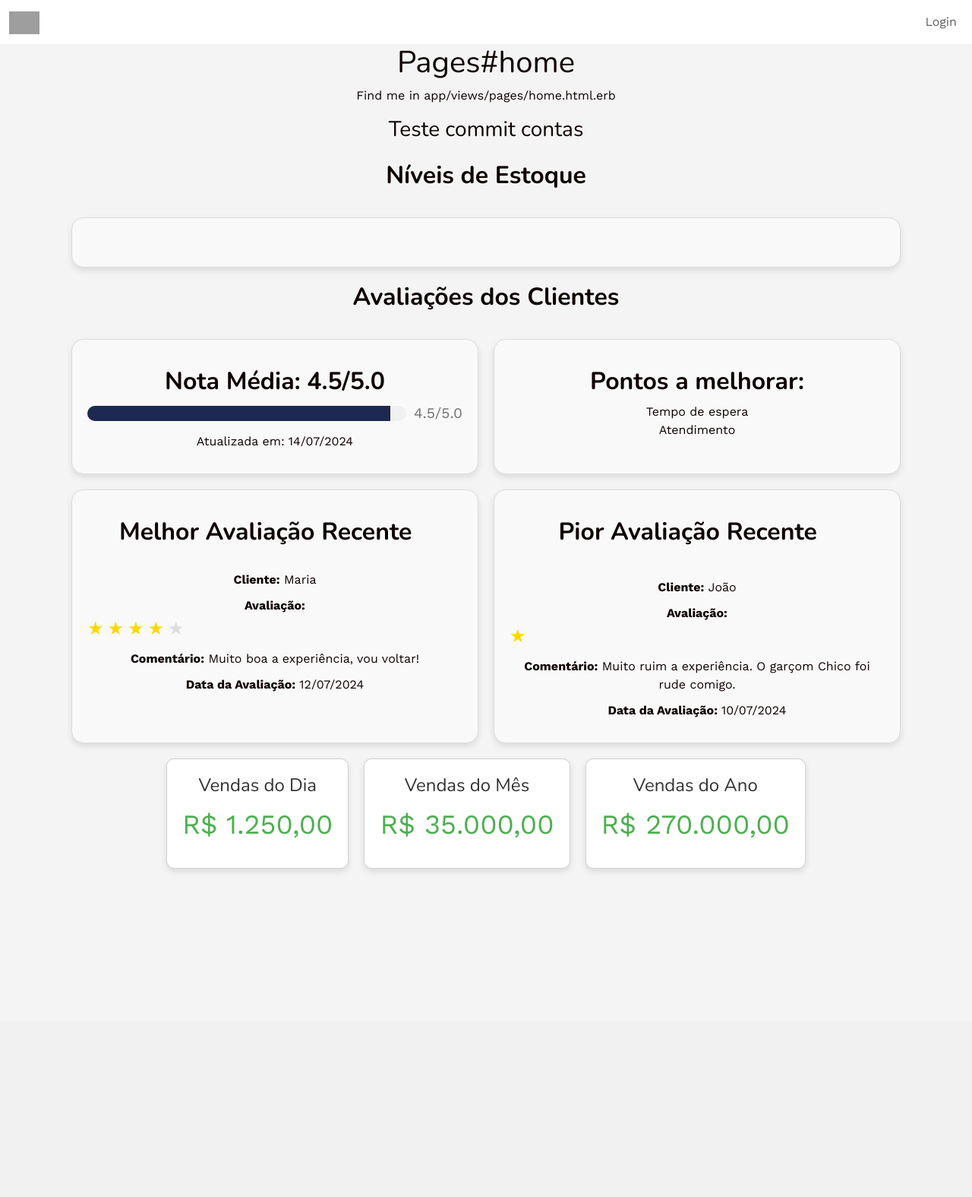
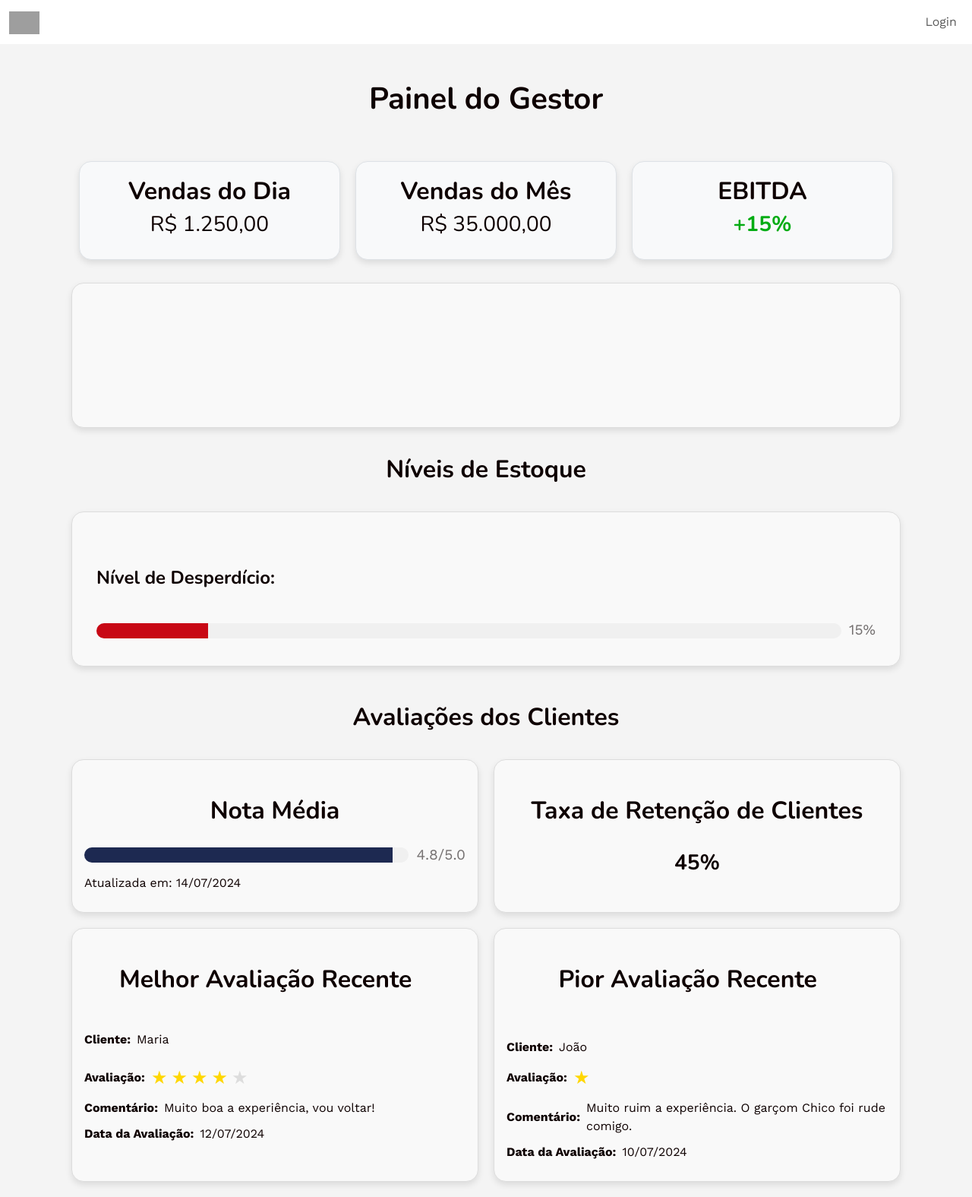
Before and after one commit to KaioRG5/hackathon2024, a Rails app: page / in a window 1280 px wide. Shown: the whole page at 76% size. Before the commit the page ends 1146 px from the top, so only its background shows below. Run offline with Rails 7, Linux system fonts and the light colour scheme; a map, chart or similar area stays blank; style sheets or scripts are compiled from the project's sources; parts of the project's set-up code (start-up, migrations or seed data) failed here and were passed over; some libraries are stand-ins or nearby versions; grey boxes are pictures that could not be loaded.

Commit message:
update page layout

```diff
--- /dev/null
+++ b/app/assets/stylesheets/components/_card.scss
@@ -0,0 +1,31 @@
+.values {
+  display: flex;
+  justify-content: space-around; // Adjust spacing as needed
+  align-items: stretch; // Make sure cards have the same height
+  flex-wrap: wrap; // Allows wrapping if screen size is small
+}
+
+.sales-card {
+  flex: 1;
+  min-width: 250px; // Ensures cards have a minimum width
+  margin: 10px; // Adjust margin between cards as needed
+  padding: 20px; // Adjust padding as needed
+  background-color: #f8f9fa; // Adjust background color as needed
+  border: 1px solid #dee2e6; // Adjust border color as needed
+  border-radius: 16px; // Adjust border-radius as needed
+  box-shadow: 0 2px 4px rgba(0, 0, 0, 0.1); // Optional: adds a shadow
+  text-align: center;
+
+  box-shadow: 0 4px 8px rgba(0, 0, 0, 0.1); // Adjust shadow as needed
+  transition: transform 0.3s ease, box-shadow 0.3s ease; // Smooth transition for hover effect
+
+  // Hover effect
+  &:hover {
+    transform: scale(1.05); // Slightly increase the size on hover
+    box-shadow: 0 8px 16px rgba(0, 0, 0, 0.2); // Deeper shadow on hover
+  }// Centers text inside the cards
+}
+
+.performance {
+  color: #03AC13;
+}
--- a/app/assets/stylesheets/components/_index.scss
+++ b/app/assets/stylesheets/components/_index.scss
@@ -4,3 +4,4 @@
 @import "form_legend_clear";
 @import "navbar";
 @import "rating";
+@import "card";
--- a/app/assets/stylesheets/components/_rating.scss
+++ b/app/assets/stylesheets/components/_rating.scss
@@ -2,13 +2,13 @@
   display: flex;
   justify-content: space-between; // Adjust spacing between sections
   gap: 20px; // Optional: adds space between the two sections
-  margin: 20px 0; // Optional: adds margin around the container
+  margin: 20px 0;// Optional: adds margin around the container
 }
 
 .feedback-section {
   flex: 1; // Allows sections to take up equal width
   border: 1px solid #ddd; // Optional: adds border around sections
-  padding: 20px; // Optional: adds padding inside the sections
+  padding: 16px; // Optional: adds padding inside the sections
   border-radius: 16px; // Optional: adds rounded corners
   background-color: #f9f9f9; // Optional: background color for sections
 
@@ -29,6 +29,11 @@
 
 .feedback-section p {
   margin: 10px 0; // Adjust margin around paragraphs
+}
+
+p {
+  display: flex;
+  align-items: center;
 }
 
 .star-rating {
@@ -65,6 +70,35 @@
     position: absolute;
     height: 100%;
     background-color: #1d2951; // Color for the filled portion
+    width: 0; // Start with 0 width and adjust with JavaScript
+    transition: width 0.5s ease;
+    // Smooth transition
+  }
+
+  .text {
+    margin-left: 10px; // Space between the bar and text
+  }
+}
+
+.waste-bar {
+  display: flex;
+  align-items: center;
+  font-size: 1.2rem; // Adjust the font size as needed
+  color: #747070; // Default color (gray for unselected portion)
+
+  .bar {
+    position: relative;
+    width: 100%; // Full width
+    height: 20px; // Adjust the height as needed
+    background-color: #f0f0f0; // Background color of the bar
+    border-radius: 10px; // Rounded corners
+    overflow: hidden; // Ensures no overflow
+  }
+
+  .fill {
+    position: absolute;
+    height: 100%;
+    background-color: #c80815; // Color for the filled portion
     width: 0; // Start with 0 width and adjust with JavaScript
     transition: width 0.5s ease;
     // Smooth transition
--- a/app/javascript/controllers/sales_graph_controller.js
+++ b/app/javascript/controllers/sales_graph_controller.js
@@ -10,19 +10,21 @@ export default class extends Controller {
     new Chart(ctx, {
       type: 'scatter',
       data: {
-          labels: ['Janeiro','Fevereiro','Março','Abril'],
+          labels: ['Janeiro','Fevereiro','Março','Abril', 'Março', 'Abril', 'Maio', 'Junho', 'Julho', 'Agosto', 'Setembro'],
           datasets: [{
+            type: 'line',
+            label: 'Valor médio por refeição',
+            data: [35, 50, 40, 35, 45, 65, 75, 85,75,65,55],
+            fill: false,
+            borderColor: '#FFc30b'
+          },
+
+            {
             type: 'bar',
             label: 'Número de vendas',
-            data: [100, 300, 200, 400],
+            data: [100, 300, 200, 400, 350, 375, 250, 300, 400, 500, 450],
             borderColor: 'rgb(0, 128, 0)',
-            backgroundColor: 'rgba(0, 128, 0, 0.2)'
-          }, {
-            type: 'line',
-            label: 'Valor médio por refeição',
-            data: [35, 50, 40, 35],
-            fill: false,
-            borderColor: 'rgb(54, 162, 235)'
+            backgroundColor: '#1d2951'
           }]
         },
       options: {
--- a/app/views/feedbacks/_rating.html.erb
+++ b/app/views/feedbacks/_rating.html.erb
@@ -1,36 +1,33 @@
 
 
-<h2 class="text-center fw-bold">Avaliações dos Clientes</h2>
+<h2 class="text-center fw-bold mt-5 ">Avaliações dos Clientes</h2>
 <div class="feedback-container">
   <div class= "feedback-section mt-3">
-    <h2 class="text-center jello-horizontal fw-bold mt-3 ">Nota Média: <span class="rating-value">4.5/5.0</span></h2>
+    <h2 class="text-center jello-horizontal fw-bold mt-3 p-3 ">Nota Média </h2>
       <div class="rating-bar">
         <div class="bar">
           <div class="fill" style="width: 95%"></div>
         </div>
-        <span class="text">4.5/5.0</span>
+        <span class="text">4.8/5.0</span>
         </div>
         <p class="text-center">Atualizada em: 14/07/2024</p>
   </div>
 
   <div class="feedback-section mt-3">
-    <h2 class="text-center fw-bold mt-3 jello-horizontal">Pontos a melhorar: </h2>
-    <ul class="text-center list-unstyled">
-      <li>Tempo de espera</li>
-      <li>Atendimento</li>
-    </ul>
+    <h2 class="text-center fw-bold mt-3 p-3 jello-horizontal">Taxa de Retenção de Clientes </h2>
+      <h3 class="fw-bold text-center mt-3">45%</h3>
   </div>
 </div>
 
 <div class="feedback-container">
   <div class="feedback-section">
-    <h2 class="text-center fw-bold mt-3">Melhor Avaliação Recente <i class="fas fa-thumbs-up shake-horizontal positive-review"></i></h2>
+    <h2 class="text-center fw-bold mt-3 p-3">Melhor Avaliação Recente <i class="fas fa-thumbs-up shake-horizontal positive-review"></i></h2>
     <br>
-      <strong>Cliente:</strong> Maria
+      <strong>Cliente:</strong><span class="ms-2">Maria</span>
     </p>
     <p>
-      <strong>Avaliação:</strong>
-      <span class="star-rating">
+      <strong> Avaliação:</strong>
+      <span class="star-rating ms-2">
       <span class="star filled">&#9733;</span> <!-- Filled star -->
       <span class="star filled">&#9733;</span>
       <span class="star filled">&#9733;</span>
@@ -39,30 +36,30 @@
     </span>
     </p>
     <p>
-      <strong>Comentário:</strong> Muito boa a experiência, vou voltar!
+      <strong>Comentário:</strong><span class="ms-2">Muito boa a experiência, vou voltar!</span>
     </p>
     <p>
-      <strong>Data da Avaliação:</strong> 12/07/2024
+      <strong>Data da Avaliação:</strong> <span class="ms-2">12/07/2024</span>
     </p>
   </div>
 
   <div class="feedback-section">
-    <h2 class="text-center fw-bold mt-3">Pior Avaliação Recente <i class="fas fa-thumbs-down shake-horizontal negative-review"></i></h2>
+    <h2 class="text-center fw-bold mt-3 p-3">Pior Avaliação Recente <i class="fas fa-thumbs-down shake-horizontal negative-review"></i></h2>
     <br>
     <p>
-      <strong>Cliente:</strong> João
+      <strong>Cliente:</strong> <span class="ms-2">João</span>
     </p>
     <p>
       <strong>Avaliação:</strong>
-       <span class="star-rating">
+       <span class="star-rating ms-2">
         <span class="star filled">&#9733;</span>
       </span>
     </p>
     <p>
-      <strong>Comentário:</strong> Muito ruim a experiência. O garçom Chico foi rude comigo.
+      <strong>Comentário:</strong> <span class="ms-2">Muito ruim a experiência. O garçom Chico foi rude comigo.</span>
     </p>
     <p>
-      <strong>Data da Avaliação:</strong> 10/07/2024
+      <strong>Data da Avaliação:</strong> <span class="ms-2">10/07/2024</span>
     </p>
   </div>
 </div>
--- /dev/null
+++ b/app/views/layouts/_sales_data.html.erb
@@ -0,0 +1,16 @@
+<div class="values">
+  <div class="sales-card">
+    <h2 class="text-center fw-bold">Vendas do Dia</h2>
+    <h3>R$ 1.250,00</h3>
+  </div>
+
+  <div class="sales-card">
+    <h2 class="text-center fw-bold">Vendas do Mês</h2>
+    <h3>R$ 35.000,00</h3>
+  </div>
+
+  <div class="sales-card">
+    <h2 class="text-center fw-bold">EBITDA</h2>
+    <h3 class="performance fw-bold">+15%</h3>
+  </div>
+</div>
--- a/app/views/pages/home.html.erb
+++ b/app/views/pages/home.html.erb
@@ -1,73 +1,24 @@
-<h1>Pages#home</h1>
-<p>Find me in app/views/pages/home.html.erb</p>
-<h3>Teste commit contas</h3>
+<h1 class="text-center fw-bold my-5">Painel do Gestor</h1>
 
 <div class="container">
-
-    <h2 class="text-center fw-bold p-3">Níveis de Estoque</h2>
+      <%= render "layouts/sales_data"%>
   <div class="feedback-container">
     <div class="feedback-section">
-       <%= render "layouts/stock_graph" %>
+      <%= render "layouts/sales_graph"%>
     </div>
   </div>
-        <%= render "feedbacks/rating" %>
-</div>
-
-
-
-
-    <div class="values">
-        <div class="card">
-            <h2>Vendas do Dia</h2>
-            <p>R$ 1.250,00</p>
+    <h2 class="text-center fw-bold p-3 mb-3">Níveis de Estoque</h2>
+  <div class="feedback-container">
+    <div class="feedback-section">
+      <%= render "layouts/stock_graph"%>
+        <h4 class="fw-bold p-3 mt-3">Nível de Desperdício: </h4>
+         <div class="waste-bar p-3">
+        <div class="bar">
+          <div class="fill" style="width: 15%"></div>
         </div>
-
-        <div class="card">
-            <h2>Vendas do Mês</h2>
-            <p>R$ 35.000,00</p>
-        </div>
-
-        <div class="card">
-            <h2>Vendas do Ano</h2>
-            <p>R$ 270.000,00</p>
+        <span class="text">15%</span>
         </div>
     </div>
-<div>
-
-<div><%= render "layouts/sales_graph" %></div>
-
-<style>
-    .container {
-      text-align: center;
-    }
-    .values {
-      display: flex;
-      justify-content: center;
-      gap: 20px;
-      margin-bottom: 20px;
-    }
-    .card {
-      background-color: #fff;
-      border-radius: 10px;
-      box-shadow: 0 4px 8px rgba(0, 0, 0, 0.1);
-      padding: 20px;
-      max-width: 300px;
-      text-align: center;
-    }
-    .card h2 {
-      font-size: 24px;
-      margin: 0;
-      color: #333;
-    }
-    .card p {
-      font-size: 36px;
-      margin: 10px 0;
-      color: #4CAF50;
-    }
-    .chart-container {
-      max-width: 800px;
-      margin: 0 auto;
-    }
-</style>
-
-<div><%= render "layouts/stock_graph" %></div>
+  </div class="mt-3">
+      <%= render "feedbacks/rating"%>
+</div>
```
